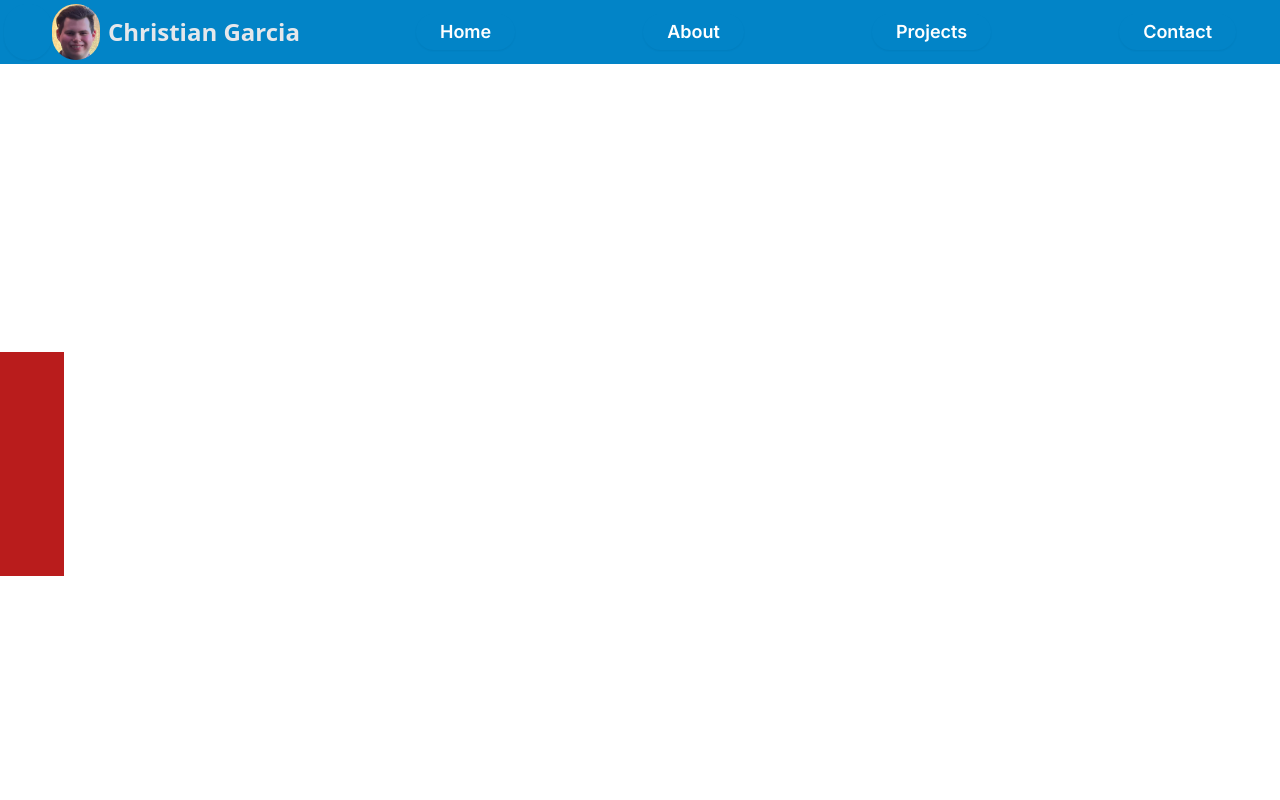
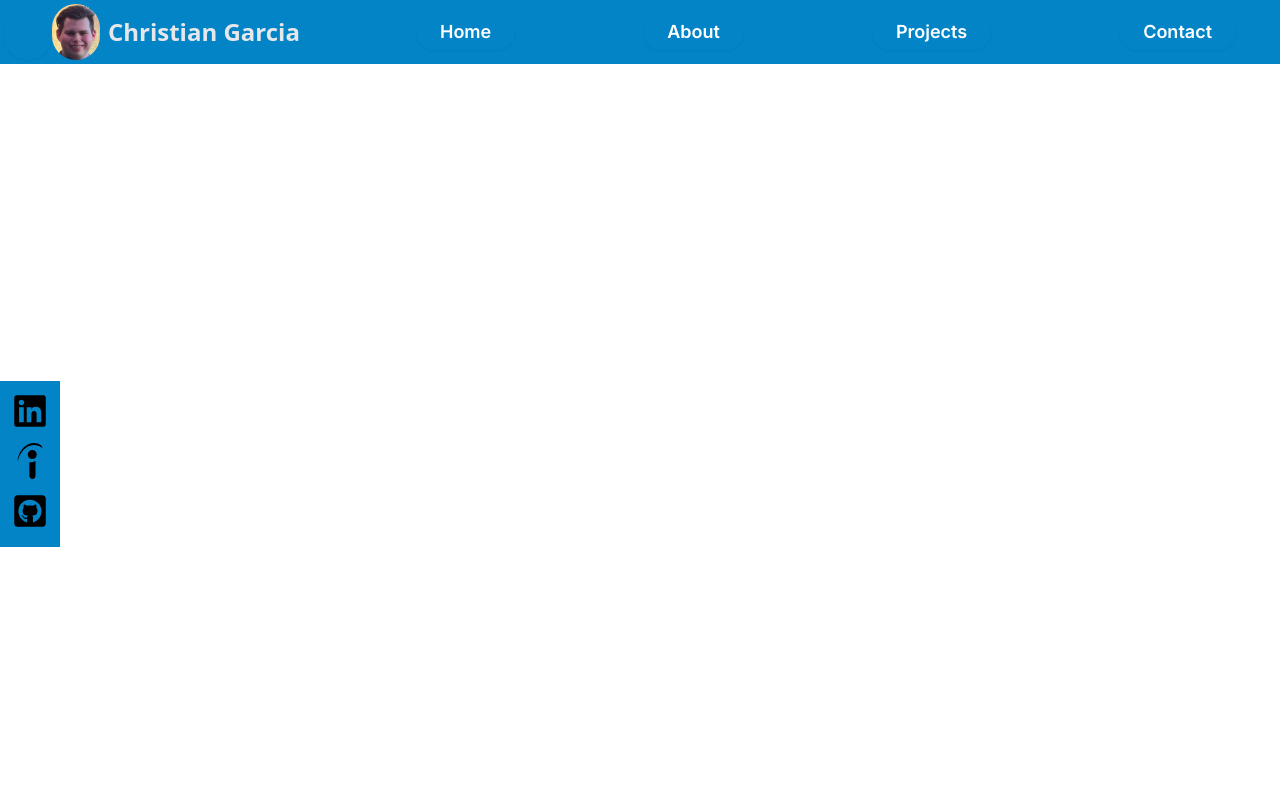
Before and after one commit to chrgarcia19/chrgarcia19.github.io, a Next.js app: page / in a window 1280 px wide. Shown: the top 800 px of the page. Built offline with nearby package versions, Linux system fonts and the light colour scheme.

Commit message:
Added the side bar to properly display my professional sites and GitHub

```diff
--- /dev/null
+++ b/src/components/IconButton.tsx
@@ -0,0 +1,30 @@
+import { Icon } from "next/dist/lib/metadata/types/metadata-types";
+import Link from "next/link";
+import { ReactNode } from "react";
+import { IconType } from "react-icons";
+
+type Props = {
+    href: string; // The URL of the website
+    icon: ReactNode; // The React Icon that will act as the button
+}
+
+const IconButton = (props: Props) => {
+
+    //className="text-3xl flex justify-center items-center"
+
+    return (
+        <>
+            <div className="flex items-center justify-center gap-8 p-1">
+                <Link href={props.href} passHref>
+                    <button>
+                        <div className="text-4xl flex justify-center items-center">
+                            {props.icon}
+                        </div>
+                    </button>
+                </Link>
+            </div>
+        </>
+    );
+}
+
+export default IconButton;
--- a/src/components/NavBar.tsx
+++ b/src/components/NavBar.tsx
@@ -14,7 +14,7 @@ const NavBar = () => {
 
     return (
         <>
-            <nav className="flex w-full p-1 items-center justify-between bg-sky-600 overflow-hidden fixed">
+            <nav className="flex w-full p-1 items-center justify-between bg-sky-600 overflow-hidden fixed z-10">
                 <div className="flex justify-start">
                         <NavItem href={"#home"} text={""}/>
                         <div className="flex justify-center items-center gap-2">
--- a/src/components/SideBar.tsx
+++ b/src/components/SideBar.tsx
@@ -1,9 +1,19 @@
+import { FaLinkedin } from "react-icons/fa";
+import IconButton from "./IconButton";
+import { FaGithubSquare } from "react-icons/fa";
+import { SiIndeed } from "react-icons/si";
+import { MdEmail } from "react-icons/md";
+
 const SideBar = () => {
     return (
         <>
             <div className="flex items-center w-16 h-screen">
-                <nav className="flex-col items-center w-16 h-56 bg-red-700">
-
+                <nav className="flex-col items-center justify-center w-auto h-auto bg-sky-600 overflow-hidden sticky">
+                    <div className="p-2">
+                        <IconButton href={"https://www.linkedin.com/in/chrgarcia19/"} icon={<FaLinkedin />} />
+                        <IconButton href={"https://profile.indeed.com/p/christiang-mg6ntmr"} icon={<SiIndeed />} />
+                        <IconButton href={"https://github.com/chrgarcia19"} icon={<FaGithubSquare />} />
+                    </div>
                 </nav>
             </div>
         </>
```
Also changed, not shown: package.json (+5 -4 lines), 1 other file (tests, documents, lock files or other folders).
